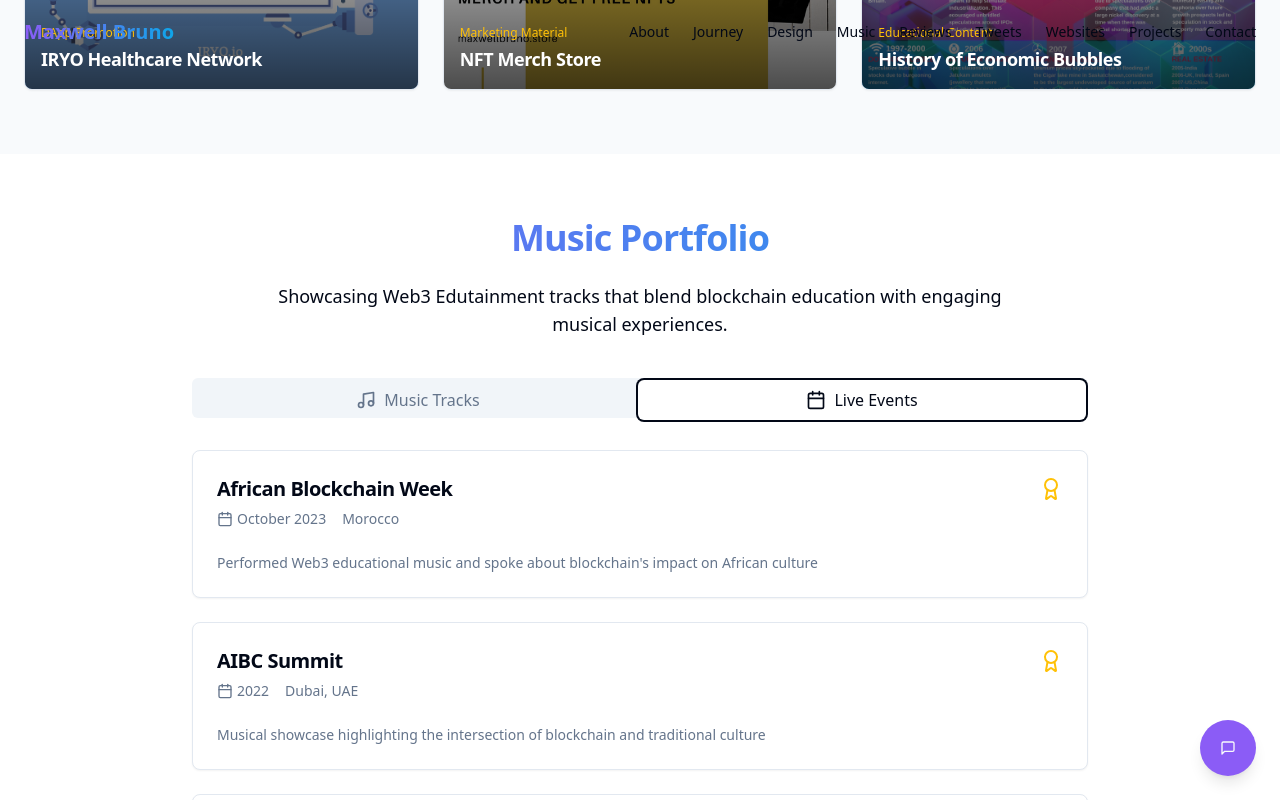
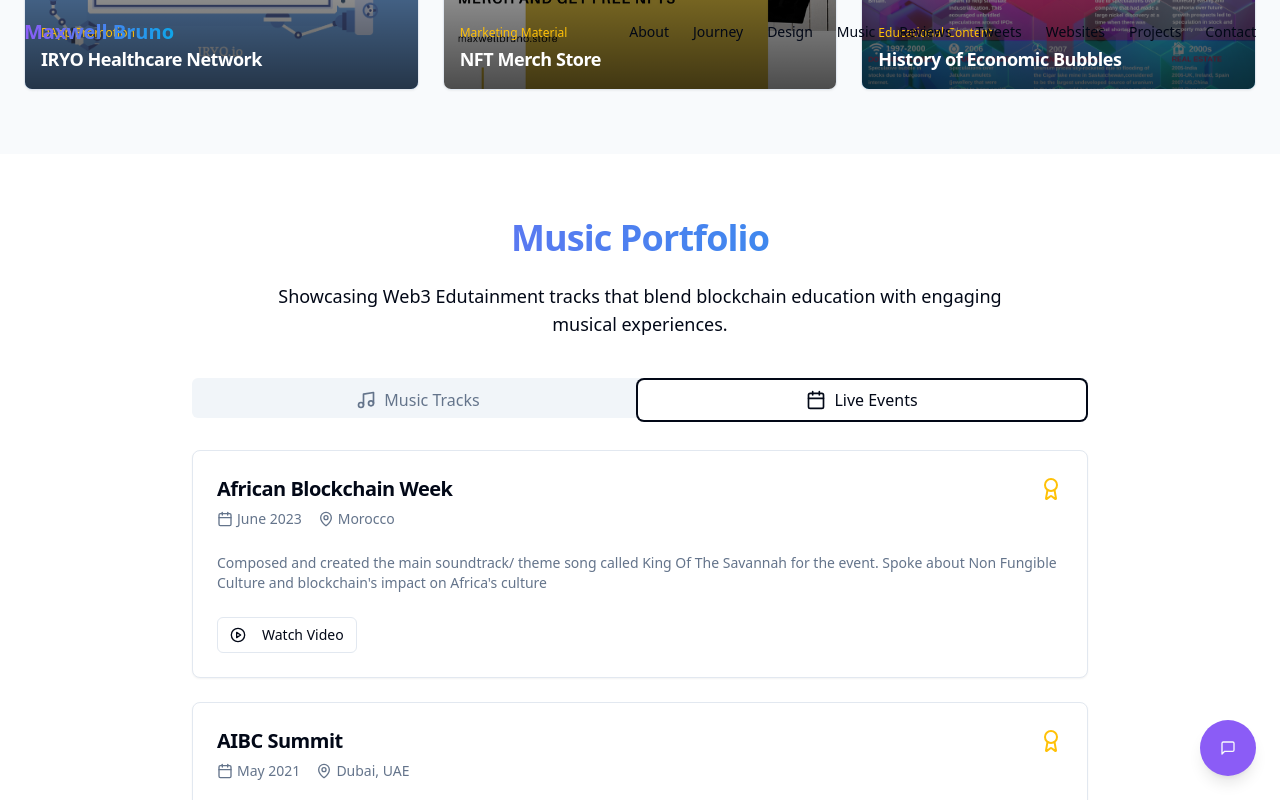
Before and after one commit to Maxwellbruno95/culture-crypto-verse, a React (Vite) app: page / in a window 1280 px wide. Both pictures are taken after a click on the tab "Live Events". Shown: the part 4171-4971 px from the top of the page. Built offline with nearby package versions, Linux system fonts and the light colour scheme.

Commit message:
Fix: Update live events data

```diff
--- a/src/components/Music.tsx
+++ b/src/components/Music.tsx
@@ -2,7 +2,8 @@
 import SectionContainer from "./SectionContainer";
 import { Tabs, TabsContent, TabsList, TabsTrigger } from "@/components/ui/tabs";
 import { Card, CardContent, CardDescription, CardHeader, CardTitle } from "@/components/ui/card";
-import { Calendar, Music as MusicIcon, PlayCircle, Award } from "lucide-react";
+import { Calendar, Music as MusicIcon, PlayCircle, Award, MapPin, Link as LinkIcon } from "lucide-react";
+import { Button } from "@/components/ui/button";
 
 const Music = () => {
   const musicTracks = [
@@ -32,21 +33,24 @@ const Music = () => {
   const events = [
     {
       name: "African Blockchain Week",
-      date: "October 2023",
+      date: "June 2023",
       location: "Morocco",
-      description: "Performed Web3 educational music and spoke about blockchain's impact on African culture",
+      description: "Composed and created the main soundtrack/ theme song called King Of The Savannah for the event. Spoke about Non Fungible Culture and blockchain's impact on Africa's culture",
+      link: "https://youtu.be/5LhygsI7KK0?si=ZZqIEP1bgXvVj0aE",
     },
     {
       name: "AIBC Summit",
-      date: "2022",
+      date: "May 2021",
       location: "Dubai, UAE",
-      description: "Musical showcase highlighting the intersection of blockchain and traditional culture",
+      description: "Musical and Digital art showcase at my tokenized stand and booth",
+      link: "https://youtu.be/PSenDz2FC2Q?si=HTHRlFdTYFaWKEaY",
     },
     {
       name: "Kenya NFT AI Summit",
-      date: "2023",
-      location: "Virtual Event",
-      description: "Premiered new tracks exploring the relationship between AI, NFTs, and cultural preservation",
+      date: "November 2023",
+      location: "Nairobi, Kenya",
+      description: "Performed my original tracks and talked about using blockchain and NFTs for music",
+      link: "https://youtu.be/Jm2bHJ1dCK8?si=n4NqS_pTYOhOpJdj",
     },
   ];
 
@@ -115,11 +119,24 @@ const Music = () => {
                     <span className="flex items-center">
                       <Calendar className="mr-1 h-4 w-4" /> {event.date}
                     </span>
-                    <span>{event.location}</span>
+                    <span className="flex items-center">
+                      <MapPin className="mr-1 h-4 w-4" /> {event.location}
+                    </span>
                   </div>
                 </CardHeader>
                 <CardContent>
-                  <CardDescription>{event.description}</CardDescription>
+                  <CardDescription className="mb-4">{event.description}</CardDescription>
+                  <Button
+                    variant="outline"
+                    size="sm"
+                    className="mt-2"
+                    asChild
+                  >
+                    <a href={event.link} target="_blank" rel="noopener noreferrer" className="flex items-center">
+                      <PlayCircle className="mr-2 h-4 w-4" />
+                      Watch Video
+                    </a>
+                  </Button>
                 </CardContent>
               </Card>
             ))}
```
